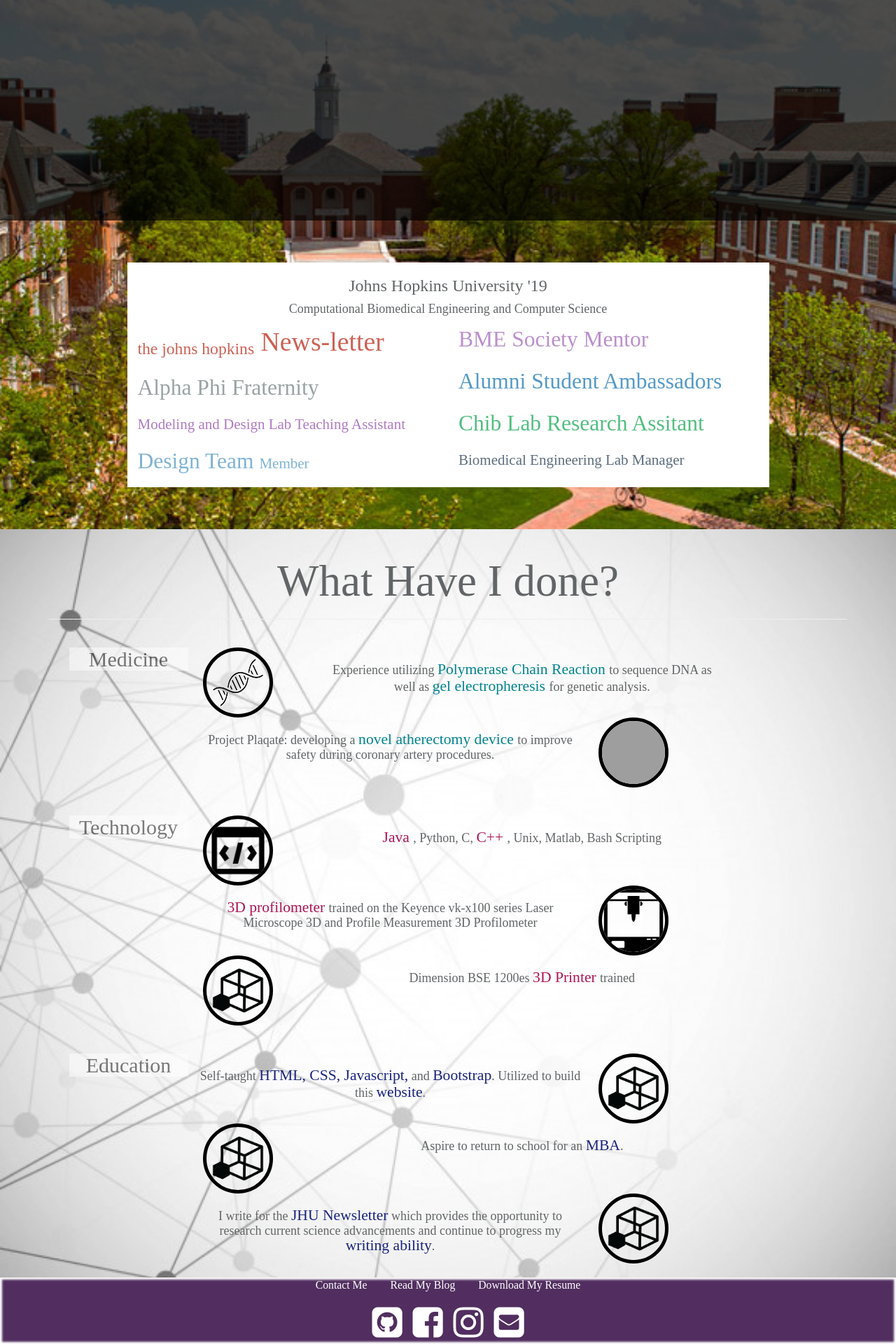
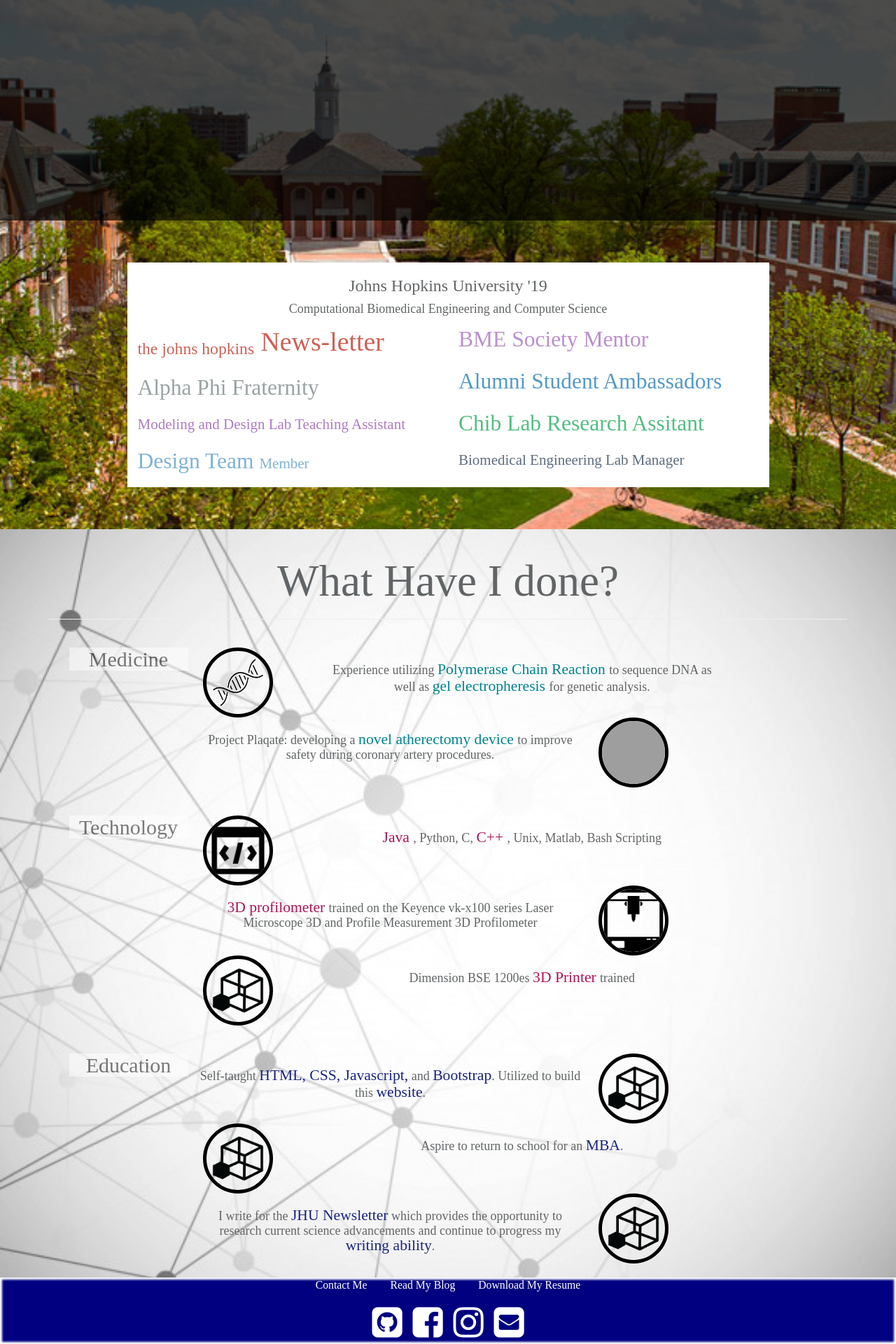
Before and after one commit to pfrank7/pfrank7.github.io, a Jekyll site: the page built from index.html, in a window 1280 px wide. Shown: the part 1105-3025 px from the top of the page at 70% size. Built offline with Jekyll 4.4.1, drawn with Linux system fonts in a browser that asks for light colours; nearby versions of some CDN libraries; grey boxes are pictures that could not be loaded.

Commit message:
Update default.html

```diff
--- a/_layouts/default.html
+++ b/_layouts/default.html
@@ -55,7 +55,7 @@
 
 			</div><!-- /.container -->
 			<footer>
-        			<div class="text-center center-block" style = "background-color: #512E5F; box-shadow: 0 0 3px 3px white inset;">
+        			<div class="text-center center-block" style = "background-color: #000080; box-shadow: 0 0 3px 3px white inset;">
             				<p class="txt-railway" style = "font-size: .75em;">
 							<a style = "margin:15px;" href = "Contact.html"> Contact Me</a>
 							<a style = "margin:15px;" href = "Blog.html"> Read My Blog</a>
```
